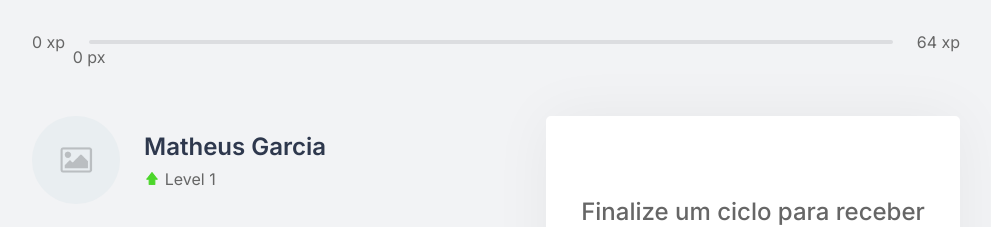
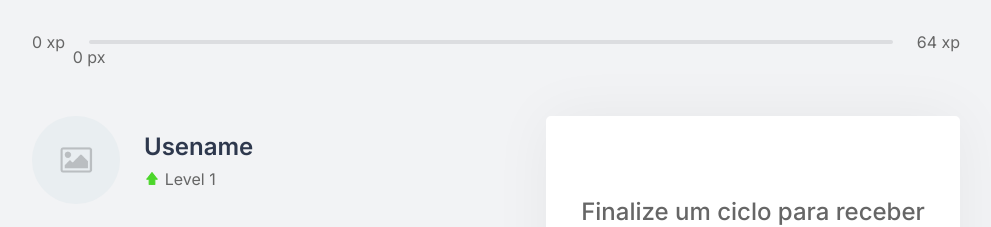
Before and after one commit to garciamendes/Move.it, a Next.js app in the folder frontend-next/: page / in a window 1280 px wide. Shown: the top 227 px of the page, without its empty margins (144-1135 px from the left). Built offline with nearby package versions, Linux system fonts and the light colour scheme.

Commit message:
Update Profile.tsx

```diff
--- a/frontend-next/src/components/Profile.tsx
+++ b/frontend-next/src/components/Profile.tsx
@@ -12,7 +12,7 @@ export function Profile() {
     <div className={styles.profileContainer}>
       <img src="../../assets/images/no-image.png" alt="Garcia"/>
       <div>
-        <strong>Matheus Garcia</strong>
+        <strong>Usename</strong>
         <p>
           <img src="../../assets/icons/level.svg" alt="Level"/>
           Level {level}
```
